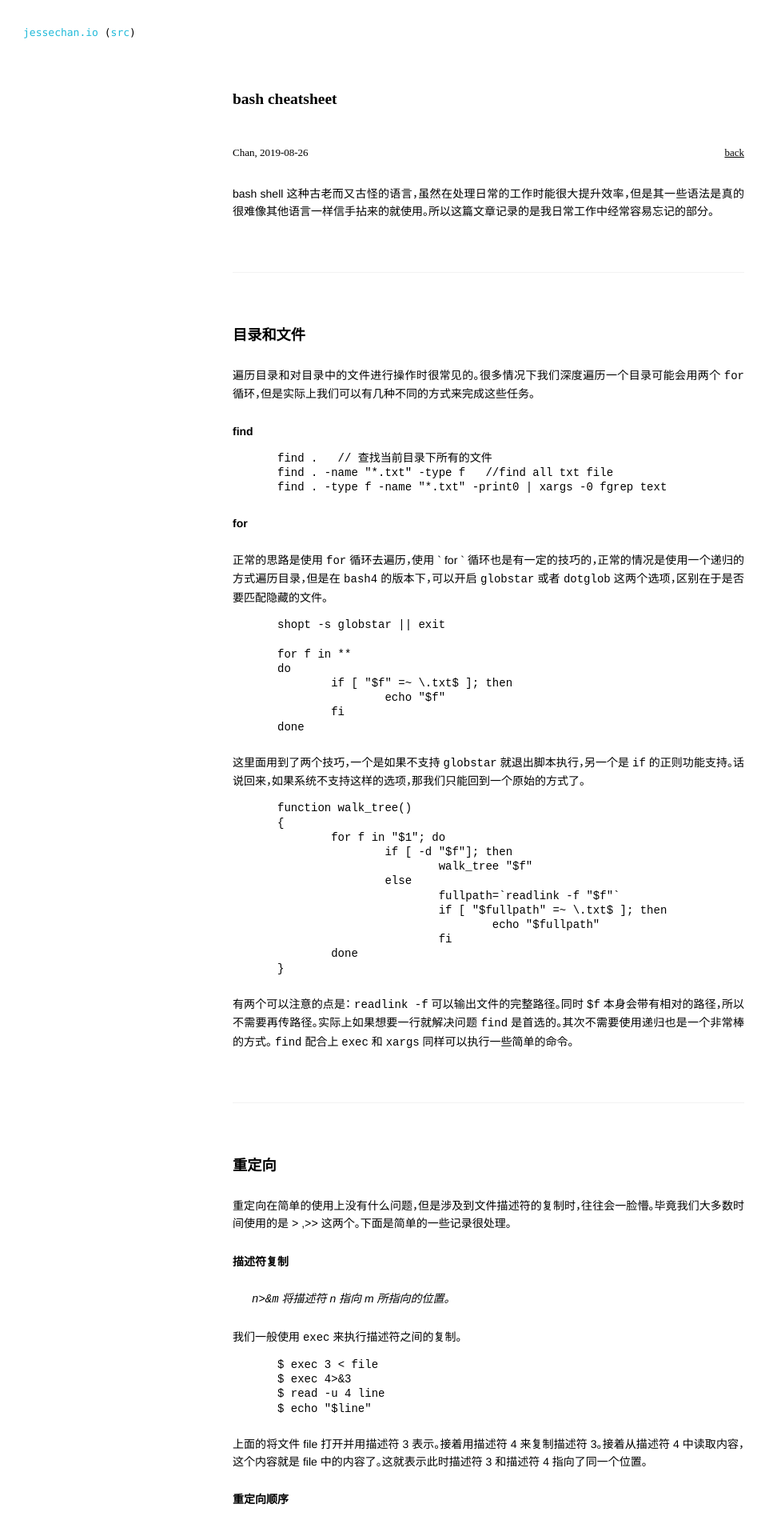
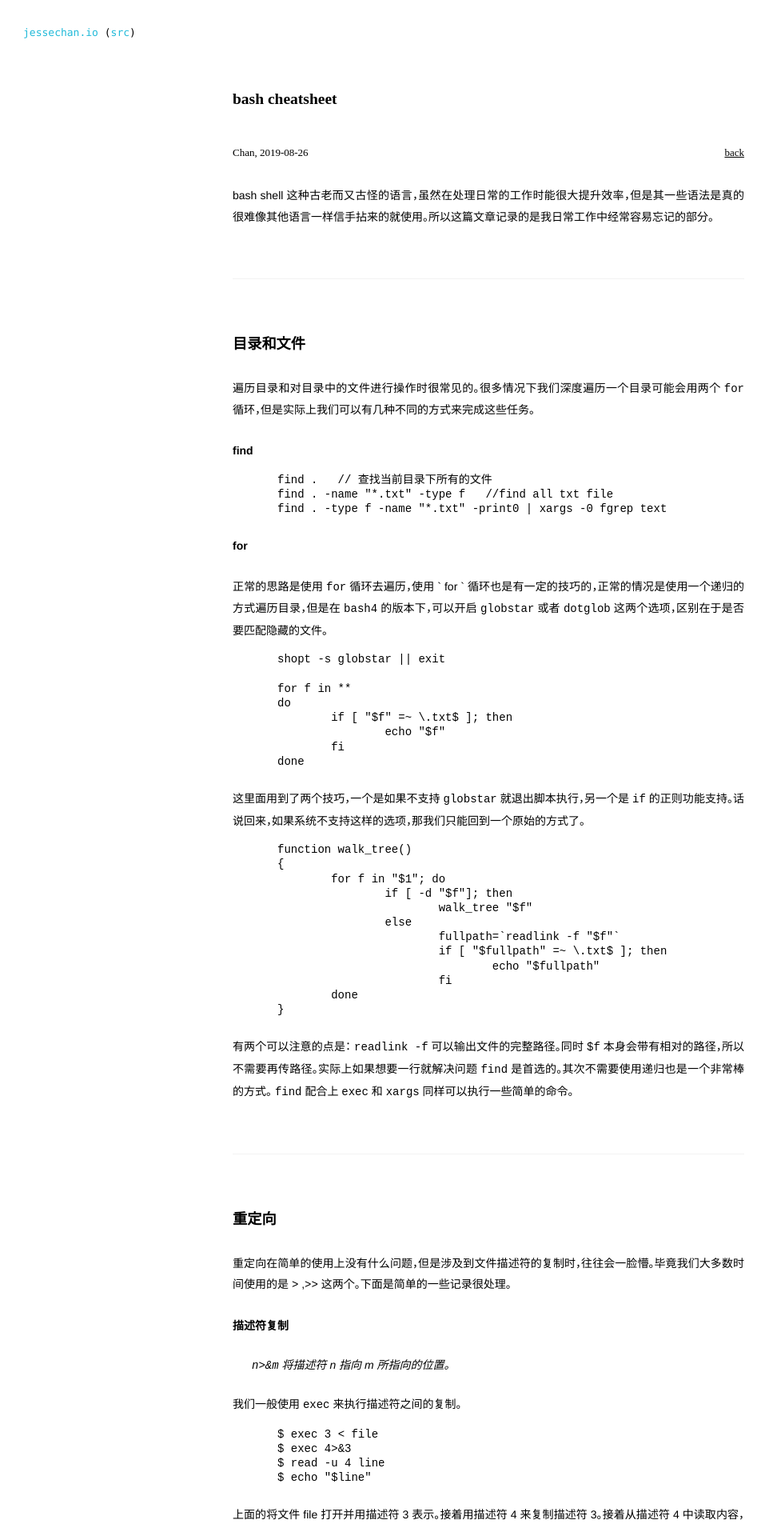
Before and after one commit to JesseEisen/chan, a Jekyll site: the page built from _posts/2019-08-26-bash.md, in a window 1280 px wide. Shown: the top 1910 px of the page at 80% size, without its empty margins (29-991 px from the left). Built offline with Jekyll 4.4.1, drawn with Linux system fonts in a browser that asks for light colours.

Commit message:
change font show and fix some bugs

````diff
--- a/_posts/2019-08-26-bash.md
+++ b/_posts/2019-08-26-bash.md
@@ -211,10 +211,9 @@
 # false
 ```
 
-
 ---
 
-### echo 输出
+## echo 输出
 
 echo 在使用 `-e`  的时候可以支持转义字符的输出，但是如果不想使用这个标记的时候，可以通过 `$'string' 的方式来进行。比如：`
 
--- a/css/main.css
+++ b/css/main.css
@@ -143,11 +143,11 @@
 .pcontents {
     color: black;
     font-size: 14px;
-    line-height: 1.6;
+    line-height: 1.9;
     word-break: break-word;
     word-wrap: break-word;
     hyphens: auto;
-    font-family: 'Helvetica Neue', -apple-system, BlinkMacSystemFont, Helvetica, 'Segoe UI', Roboto, Oxygen, Ubuntu, Cantarell, 'Fira Sans', 'Droid Sans', 'Microsoft Yahei', sans-serif;
+    font-family: Optima-Regular, PingFangTC-light, 'Helvetica Neue', -apple-system, BlinkMacSystemFont, Helvetica, 'Segoe UI', Roboto, Oxygen, Ubuntu, Cantarell, 'Fira Sans', 'Droid Sans', 'Microsoft Yahei', sans-serif;
     font-feature-settings: 'liga'1, 'dlig'1, 'lnum'1, 'ordn'1, 'halt'1, 'kern'1, 'kern', 'mgrk';
     font-kerning: auto;
     font-variant: normal;
````
